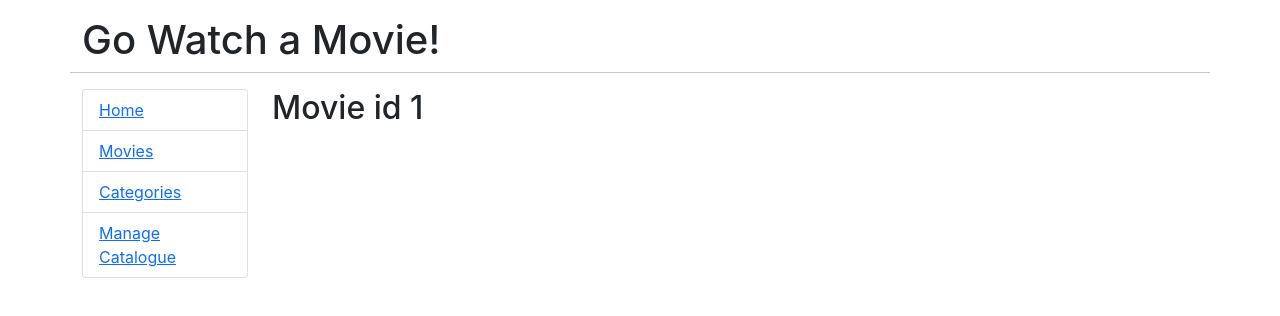
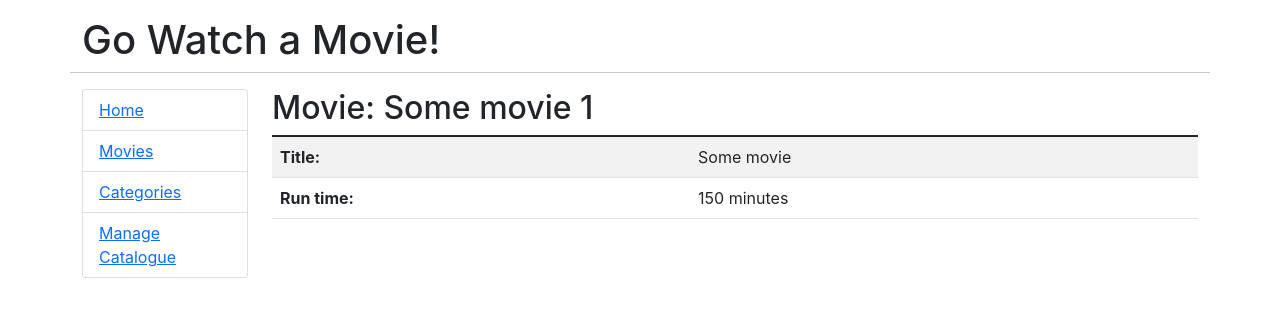
Before and after one commit to ahmedkhaeld/go-movies, a React (Create React App) app: page /movies/1 in a window 1280 px wide. Shown: the top 316 px of the page. Built offline with nearby package versions, Linux system fonts and the light colour scheme.

Commit message:
Feat Display one movie
allow a clickable event on individual movie from the list

```diff
--- a/package.json
+++ b/package.json
@@ -8,6 +8,7 @@
     "@testing-library/user-event": "^13.5.0",
     "react": "^18.0.0",
     "react-dom": "^18.0.0",
+    "react-router-dom": "^5.2.0",
     "react-scripts": "5.0.0",
     "web-vitals": "^2.1.4"
   },
--- a/src/App.js
+++ b/src/App.js
@@ -4,6 +4,7 @@
 import Admin from './components/Admin'
 import Home from "./components/Home";
 import Categories from "./components/Categories"
+import OneMovie from "./components/OneMovie"
 export default function App() {
   return (
       <Router>
@@ -38,9 +39,7 @@
 
             <div className="col-md-10">
               <Switch>
-                <Route path="/movies/:id">
-                  <Movie />
-                </Route>
+                <Route path="/movies/:id" component={OneMovie}/>
                 <Route path="/movies">
                   <Movies />
                 </Route>
@@ -71,11 +70,6 @@
   );
 }
 
-function Movie() {
-  // get the id that is part of the url
-  let { id } = useParams();
-  return <h2>Movie id {id}</h2>
-}
 
 function CategoryPage() {
 
--- /dev/null
+++ b/src/components/OneMovie.js
@@ -0,0 +1,35 @@
+import React, { Component, Fragment } from 'react'
+
+export default class OneMovie extends Component {
+
+    state = { movie: {} };
+    componentDidMount() {
+        this.setState({movie: {
+                id: this.props.match.params.id,
+                title: "Some movie",
+                runtime: 150,
+            }})
+    }
+
+    render() {
+        return (
+            <Fragment>
+                <h2>Movie: {this.state.movie.title} {this.state.movie.id}</h2>
+
+                <table className="table table-compact table-striped">
+                    <thead></thead>
+                    <tbody>
+                    <tr>
+                        <td><strong>Title:</strong></td>
+                        <td>{this.state.movie.title}</td>
+                    </tr>
+                    <tr>
+                        <td><strong>Run time:</strong></td>
+                        <td>{this.state.movie.runtime} minutes</td>
+                    </tr>
+                    </tbody>
+                </table>
+            </Fragment>
+        );
+    }
+}
```
Also changed, not shown: 1 other file (tests, documents, lock files or other folders).
